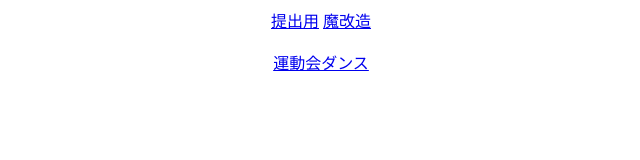
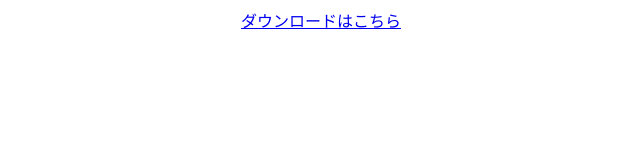
Before and after one commit to azuma31/rikoda-video, a plain HTML site: page index.html in a window 1280 px wide. Shown: the whole page, without its empty margins (319-959 px from the left). Drawn offline with Linux system fonts and the light colour scheme.

Commit message:
Update index.html

```diff
--- a/index.html
+++ b/index.html
@@ -5,11 +5,6 @@
 </head>
 <body>
   <center>
-    <a href="リコーダー(提出).mp4" download="リコーダー(提出).mp4">提出用</a>
-    <a href="リコーダー(魔改造).mp4" download="リコーダー(魔改造).mp4">魔改造</a>
-    <br>
-      <br>
-      <a href="Pharrell Williams - Happy (Video).mp4" download="Pharrell Williams - Happy (Video).mp4">運動会ダンス</a>
-
+    <a href="リコーダー動画.zip" download="リコーダー動画.zip">ダウンロードはこちら</a>
 </body>
 </html>
```
